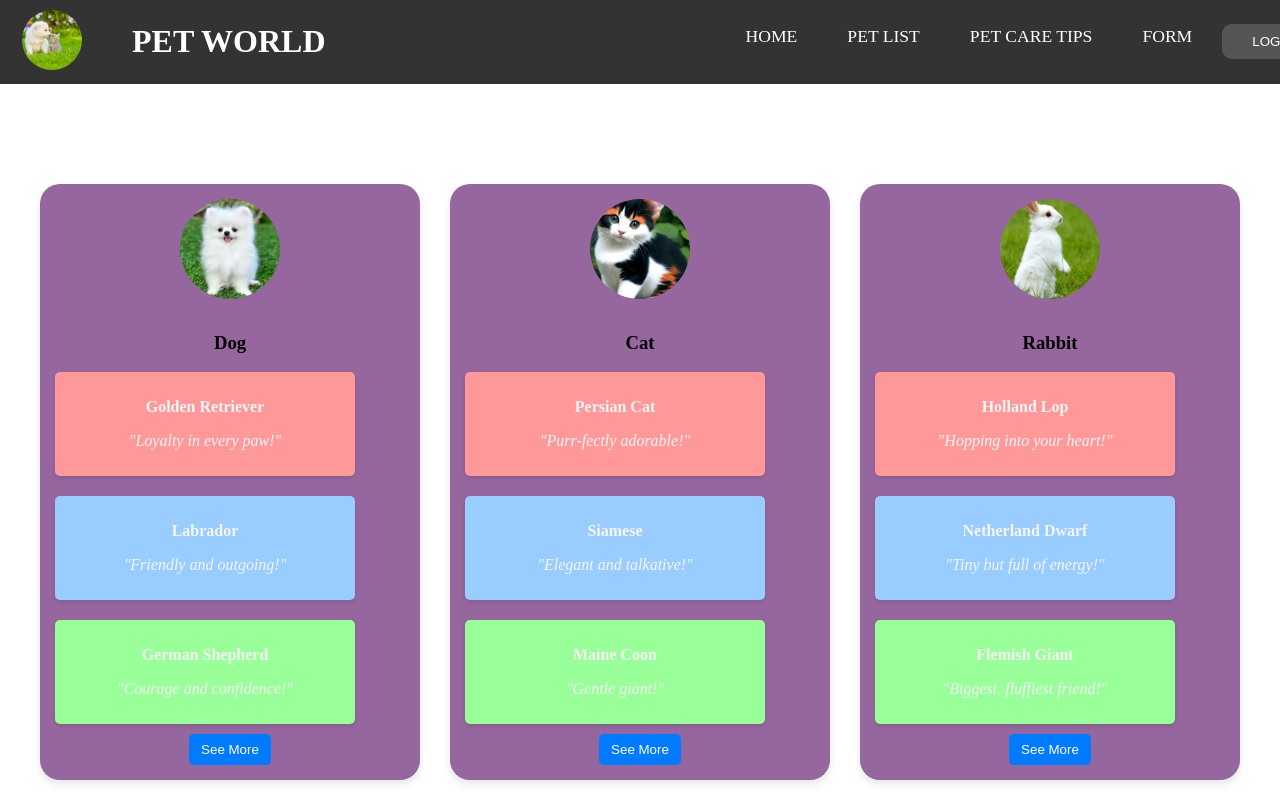
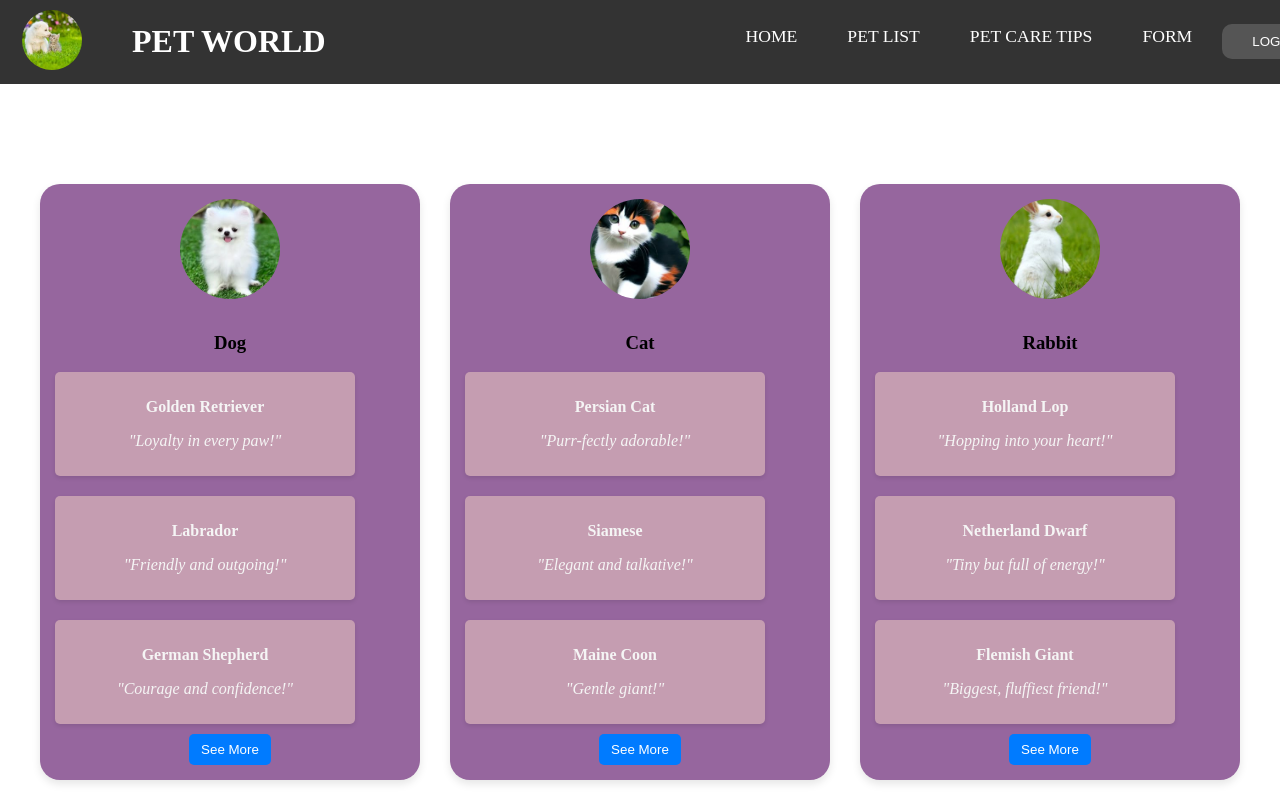
Before and after one commit to PRIYASAKI/Pet_Adaption_Web, a React (Vite) app in the folder client/: page /pets in a window 1280 px wide. Shown: the top 800 px of the page. Built offline with nearby package versions, Linux system fonts and the light colour scheme.

Commit message:
seventh commit

```diff
--- a/client/src/pages/PetProfile.jsx
+++ b/client/src/pages/PetProfile.jsx
@@ -76,7 +76,7 @@ const PetProfile = () => {
     <div className={`pet-profile ${pets.find(pet => pet.type === petType)?.backgroundClass}`}>
       <Slider {...settings}>
         {pets.map((pet, index) => (
-          <div key={index}>
+          <div key={index} className="color">
             <img src={pet.img} alt={pet.type} className="carousel-image" />
           </div>
         ))}
--- a/client/src/pages/styles.css
+++ b/client/src/pages/styles.css
@@ -434,6 +434,7 @@ ul li {
   justify-content: center; /* Center all breed details */
   gap: 20px; /* Uniform gap between breed details */
   margin-top: 20px;
+  background: linear-gradient(to right, #7fff5f, #f3f565); /* Double color background */
 }
 
 /* Breeds Container */
@@ -520,26 +521,3 @@ ul li {
 }
 
 /* Different colors for each breed box */
-.breed-box:nth-child(1) {
-  background-color: #ff9999; /* Light red */
-}
-
-.breed-box:nth-child(2) {
-  background-color: #99ccff; /* Light blue */
-}
-
-.breed-box:nth-child(3) {
-  background-color: #99ff99; /* Light green */
-}
-
-.breed-box:nth-child(4) {
-  background-color: #ffcc99; /* Light orange */
-}
-
-.breed-box:nth-child(5) {
-  background-color: #ffccff; /* Light pink */
-}
-
-.breed-box:nth-child(6) {
-  background-color: #ffff99; /* Light yellow */
-}
```
